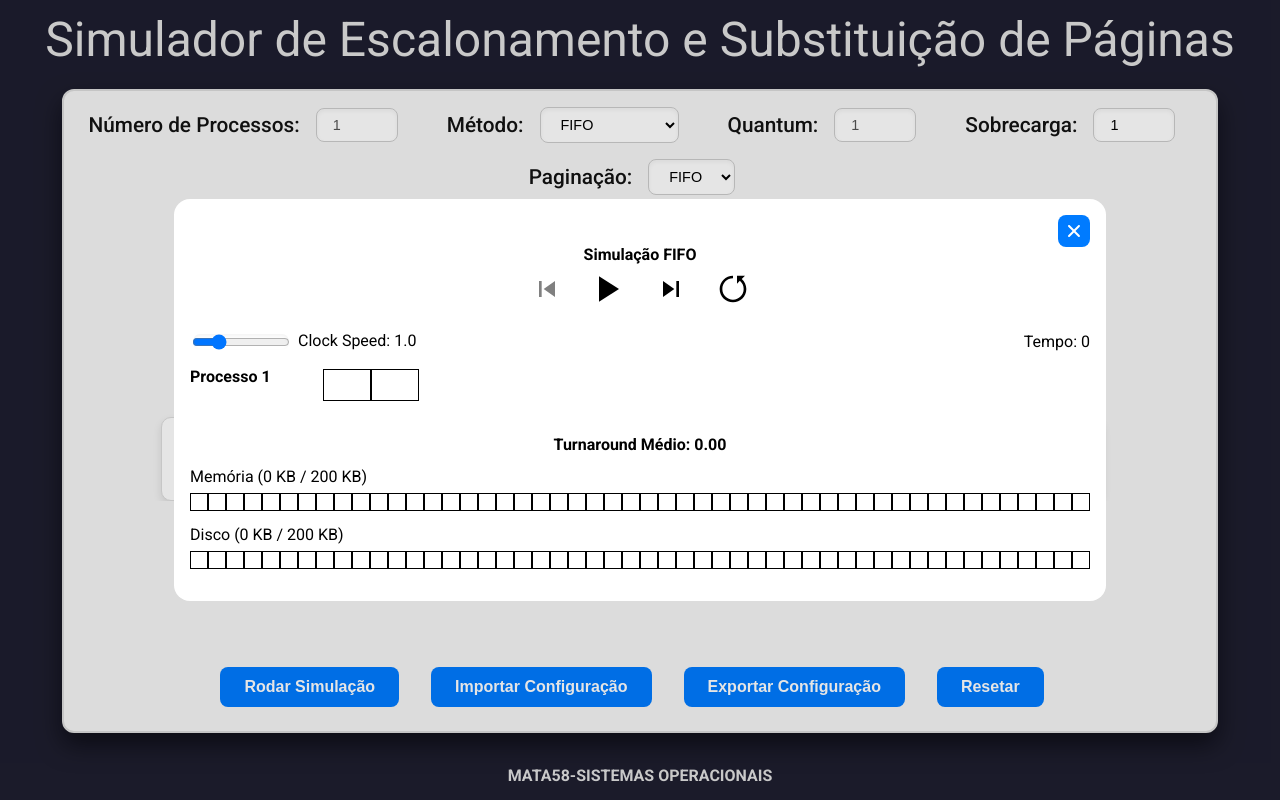
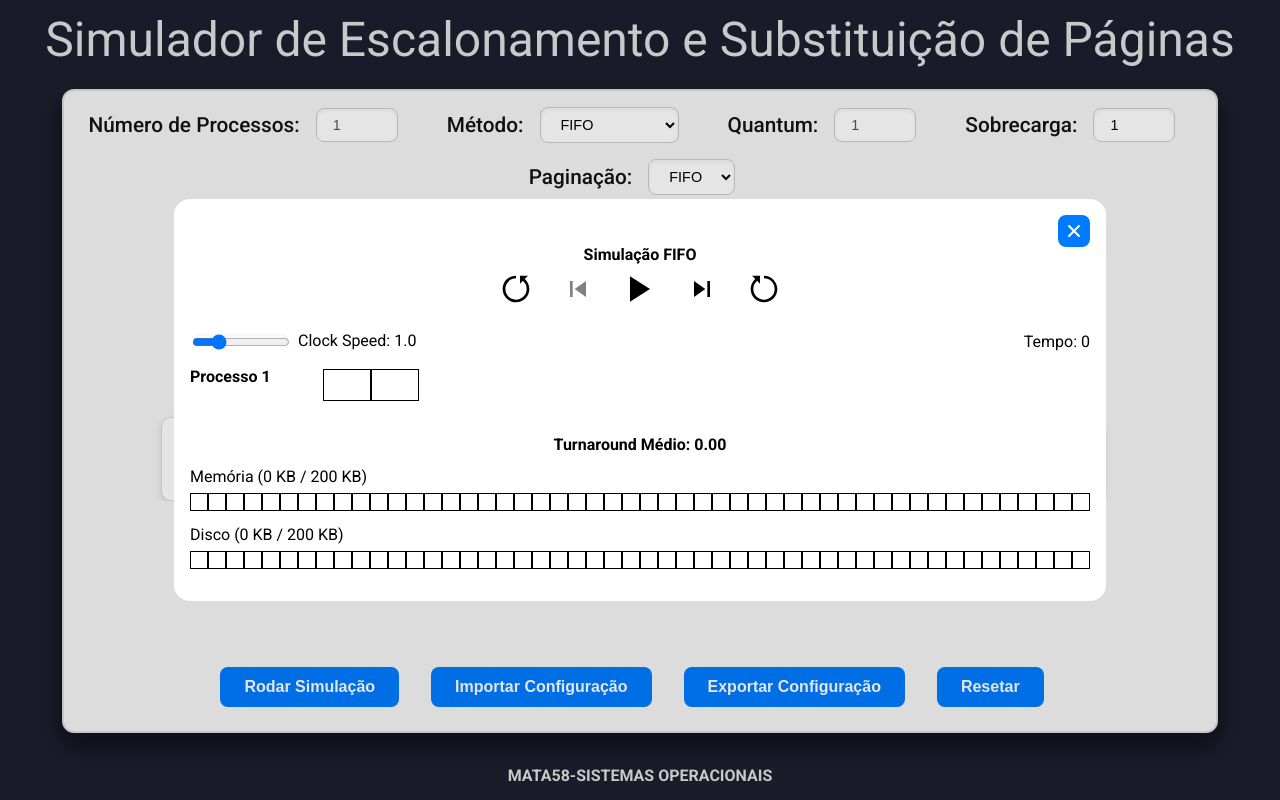
Before and after one commit to JoseRaimundo27/SimuladorSO, a React (Vite) app: page / in a window 1280 px wide. Both pictures are taken after a click on the button "Rodar Simulação". Built offline with nearby package versions, Linux system fonts and the light colour scheme.

Commit message:
inclui botão de pular para o final da simulação

```diff
--- a/src/algorithms/Simulation/index.jsx
+++ b/src/algorithms/Simulation/index.jsx
@@ -2,7 +2,7 @@ import { useEffect, useState, useRef } from "react";
 import TimelineBlock from "../../components/TimelineBlock/";
 import { IoMdPlay, IoMdPause } from "react-icons/io";
 import { MdSkipPrevious, MdSkipNext } from "react-icons/md";
-import { RiResetLeftFill } from "react-icons/ri";
+import { RiResetLeftFill, RiResetRightFill } from "react-icons/ri";
 import { Memory, MEMORY_CAPACITY, MEMORY_SIZE, PAGE_SIZE } from "../../memory/memory";
 
 import "../style.css";
@@ -212,8 +212,13 @@ export default function Simulation({ algorithm, processData, quantum = 1, overhe
     }
     function handleReset() {
         moment.current = 0;
-        // memory.current = new Memory(pagination);
         setMajorTime(0);
+        setMinorTime(0);
+        setSimulationState("paused");
+    }
+    function handleFinish() {
+        moment.current = finalTime;
+        setMajorTime(finalTime);
         setMinorTime(0);
         setSimulationState("paused");
     }
@@ -230,6 +235,9 @@ export default function Simulation({ algorithm, processData, quantum = 1, overhe
         <>
             <h3>Simulação {algorithm.toUpperCase()}</h3>
             <div>
+                <button className="simulation-controller-button" onClick={handleReset}>
+                    <RiResetLeftFill size={32} />
+                </button>
                 <button
                     className="simulation-controller-button"
                     disabled={simulationState !== 'paused' || majorTime === 0 && minorTime === 0}
@@ -249,8 +257,8 @@ export default function Simulation({ algorithm, processData, quantum = 1, overhe
                     onClick={handleNext}>
                     <MdSkipNext size={32} />
                 </button>
-                <button className="simulation-controller-button" onClick={handleReset}>
-                    <RiResetLeftFill size={32} />
+                <button className="simulation-controller-button" onClick={handleFinish}>
+                    <RiResetRightFill size={32} />
                 </button>
             </div>
             <div className="simulation-speed">
```
